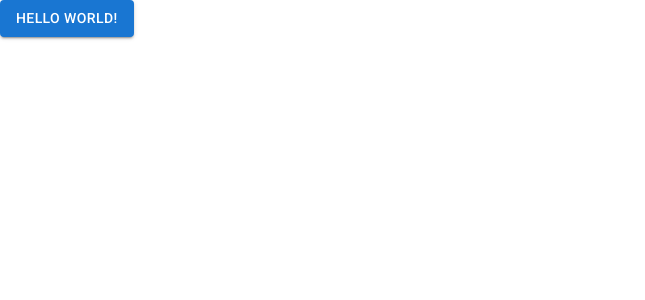
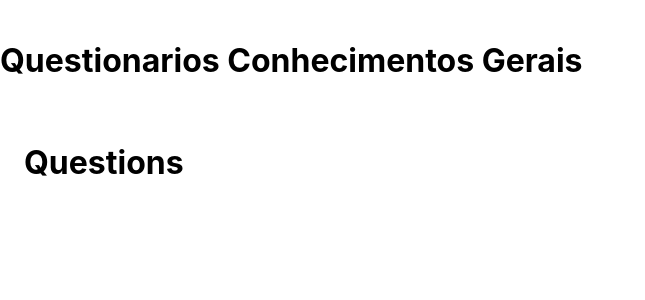
Before and after one commit to viriatonova/knowledgeapp, a React (Create React App) app: page /questions in a window 1280 px wide. Shown: the top 300 px of the page, without its empty margins (0-645 px from the left). Built offline with nearby package versions, Linux system fonts and the light colour scheme.

Commit message:
Add pages and routes

```diff
--- a/package.json
+++ b/package.json
@@ -11,6 +11,7 @@
     "@testing-library/user-event": "^12.1.10",
     "react": "^17.0.2",
     "react-dom": "^17.0.2",
+    "react-router-dom": "^5.3.0",
     "react-scripts": "4.0.3",
     "web-vitals": "^1.0.1"
   },
--- a/src/App.js
+++ b/src/App.js
@@ -1,8 +1,14 @@
 import React from 'react';
-import Main from './components/Main';
+import Routes from './routes';
+import Header from './components/Header'
 import './index.js';
 
-function App() {
-  return <Main />;
+
+export default function App() {
+  return (
+    <>
+      <Header />
+      <Routes />
+    </>
+  );
 }
-export default App;
--- /dev/null
+++ b/src/components/Header.js
@@ -0,0 +1,17 @@
+import React from "react";
+import Box from '@mui/material/Box';
+
+
+export default function Page404() {
+
+    return (
+        <Box component="span" sx={{
+            width: 'full',
+            height: 'auto',
+            padding: '3rem',
+        }}>
+            <h1>Questionarios Conhecimentos Gerais</h1>
+        </Box>
+    );
+
+}
--- /dev/null
+++ b/src/components/Home.js
@@ -0,0 +1,12 @@
+import React from "react";
+import Container from '@mui/material/Container';
+
+export default function Home() {
+
+    return (
+        <Container maxWidth="xl">
+            <h1>Home</h1>
+        </Container>
+    );
+
+}
--- a/src/components/Main.js
+++ /dev/null
@@ -1,9 +0,0 @@
-import React, { Component } from "react";
-import Button from '@mui/material/Button';
-
-class Main extends Component {
-    render () {
-        return <Button variant="contained">Hello World!</Button>;
-    }
-}
-export default Main;
--- /dev/null
+++ b/src/components/Page404.js
@@ -0,0 +1,13 @@
+import React from "react";
+import Container from '@mui/material/Container';
+
+
+export default function Page404() {
+
+    return (
+        <Container maxWidth="xl">
+            <h1>Esta página não existe.</h1>
+        </Container>
+    );
+
+}
--- /dev/null
+++ b/src/components/Questions.js
@@ -0,0 +1,12 @@
+import React from "react";
+import Container from '@mui/material/Container';
+
+export default function Questions() {
+
+    return (
+        <Container maxWidth="xl">
+            <h1>Questions</h1>
+        </Container>
+    );
+
+}
--- /dev/null
+++ b/src/components/Result.js
@@ -0,0 +1,12 @@
+import React from "react";
+import Container from '@mui/material/Container';
+
+export default function Result() {
+
+    return (
+        <Container maxWidth="xl">
+            <h1>Result</h1>
+        </Container>
+    );
+
+}
--- /dev/null
+++ b/src/components/Start.js
@@ -0,0 +1,12 @@
+import React from "react";
+import Container from '@mui/material/Container';
+
+export default function Start() {
+
+    return (
+        <Container maxWidth="xl">
+            <h1>Start</h1>
+        </Container>
+    );
+
+}
--- /dev/null
+++ b/src/routes/index.js
@@ -0,0 +1,23 @@
+import React from "react";
+import { BrowserRouter, Switch, Route } from "react-router-dom";
+
+import Home from '../components/Home';
+import Start from '../components/Start';
+import Result from '../components/Result';
+import Questions from '../components/Questions';
+import Page404 from '../components/Page404';
+
+
+export default function Rountes() {
+    return (
+        <BrowserRouter>
+            <Switch>
+                <Route exact path='/' component={Home} />
+                <Route exact path='/start' component={Start} />
+                <Route exact path='/result' component={Result} />
+                <Route exact path='/questions' component={Questions} />
+                <Route path='*' component={Page404} />
+            </Switch>
+        </BrowserRouter>
+    );
+}
```
Also changed, not shown: 1 other file (tests, documents, lock files or other folders).
